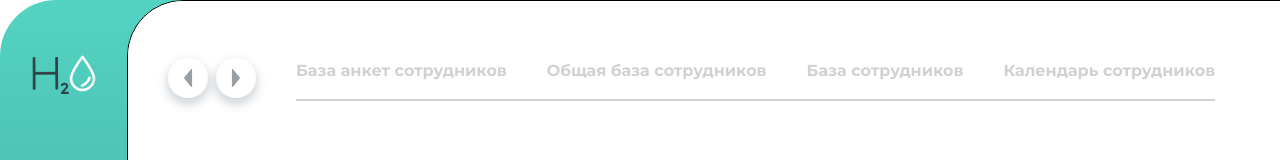
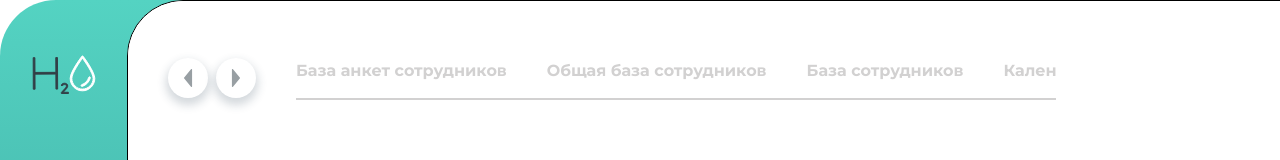
Before and after one commit to Aleksandr-Glebik/h2o_test_task, a React (Create React App) app: page /users in a window 1280 px wide. Shown: the top 160 px of the page. Built offline with nearby package versions, Linux system fonts and the light colour scheme.

Commit message:
feat: add styles for NavUserPage for scroll-x nav bar

```diff
--- a/src/Pages/UsersPage/NavUsersPage/NavUsersPage.module.scss
+++ b/src/Pages/UsersPage/NavUsersPage/NavUsersPage.module.scss
@@ -1,5 +1,19 @@
 .container {
     position: relative;
+    width: 760px;
+    height: 46px;
+
+    &:after {
+        content: "";
+        width: 100%;
+        display: inline-block;
+        height: 1.5px;
+        background-color: #D2D1D1;
+        position: absolute;
+        top: 43px;
+        left: 0;
+        z-index: 1;
+    }
 }
 
 .list {
@@ -10,15 +24,14 @@
     gap: 40px;
     position: relative;
 
-    &:after {
-        content: "";
-        width: 100%;
-        display: inline-block;
-        height: 1.5px;
-        background-color: #D2D1D1;
-        position: absolute;
-        top: 40px;
-        left: 0;
+    width: 100%;
+    height: 100%;
+    overflow-x: auto;
+    -webkit-overflow-scrolling: touch;
+    -ms-overflow-style: -ms-autohiding-scrollbar;
+
+    &::-webkit-scrollbar {
+        display: none;
     }
 }
 
@@ -33,6 +46,7 @@
     transition: all ease-in-out 0.35s;
     cursor: pointer;
     position: relative;
+    white-space: nowrap;
 
     &:focus {
         color: #323F47;
@@ -46,7 +60,7 @@
             position: absolute;
             top: 38px;
             left: 0;
-            z-index: 1;
+            z-index: 10;
         }
     }
     &:hover {
@@ -61,7 +75,7 @@
             position: absolute;
             top: 38px;
             left: 0;
-            z-index: 1;
+            z-index: 10;
         }
     }
     &:active {
@@ -76,7 +90,7 @@
             position: absolute;
             top: 38px;
             left: 0;
-            z-index: 1;
+            z-index: 10;
         }
     }
 }
--- a/src/Pages/UsersPage/NavUsersPage/NavUsersPage.tsx
+++ b/src/Pages/UsersPage/NavUsersPage/NavUsersPage.tsx
@@ -3,14 +3,14 @@ import styles from './NavUsersPage.module.scss'
 
 const NavUsersPage: React.FC = () => {
   return (
-    <div className={styles.container}>
+    <nav className={styles.container}>
       <ul className={styles.list}>
         <li className={styles.item}>База анкет сотрудников</li>
         <li className={styles.item}>Общая база сотрудников</li>
         <li className={styles.item}>База сотрудников</li>
         <li className={styles.item}>Календарь сотрудников</li>
       </ul>
-    </div>
+    </nav>
   )
 }
 
```
